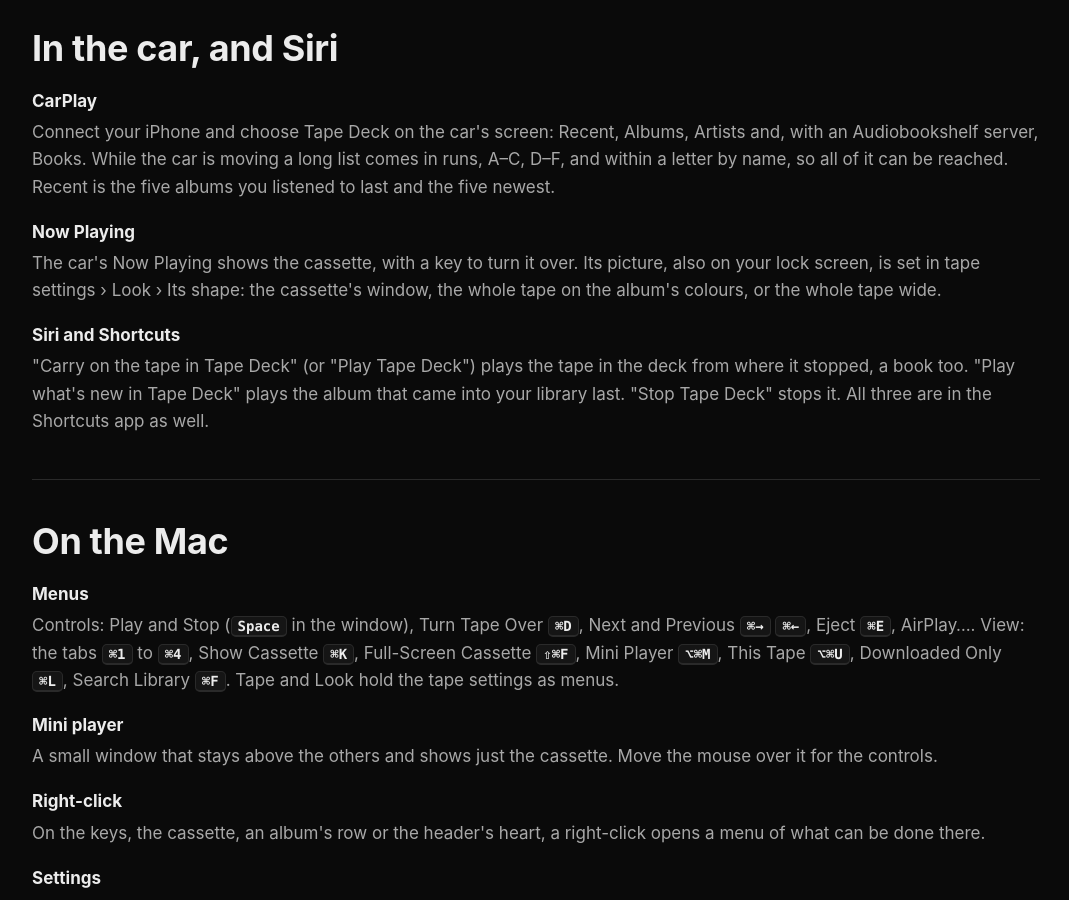
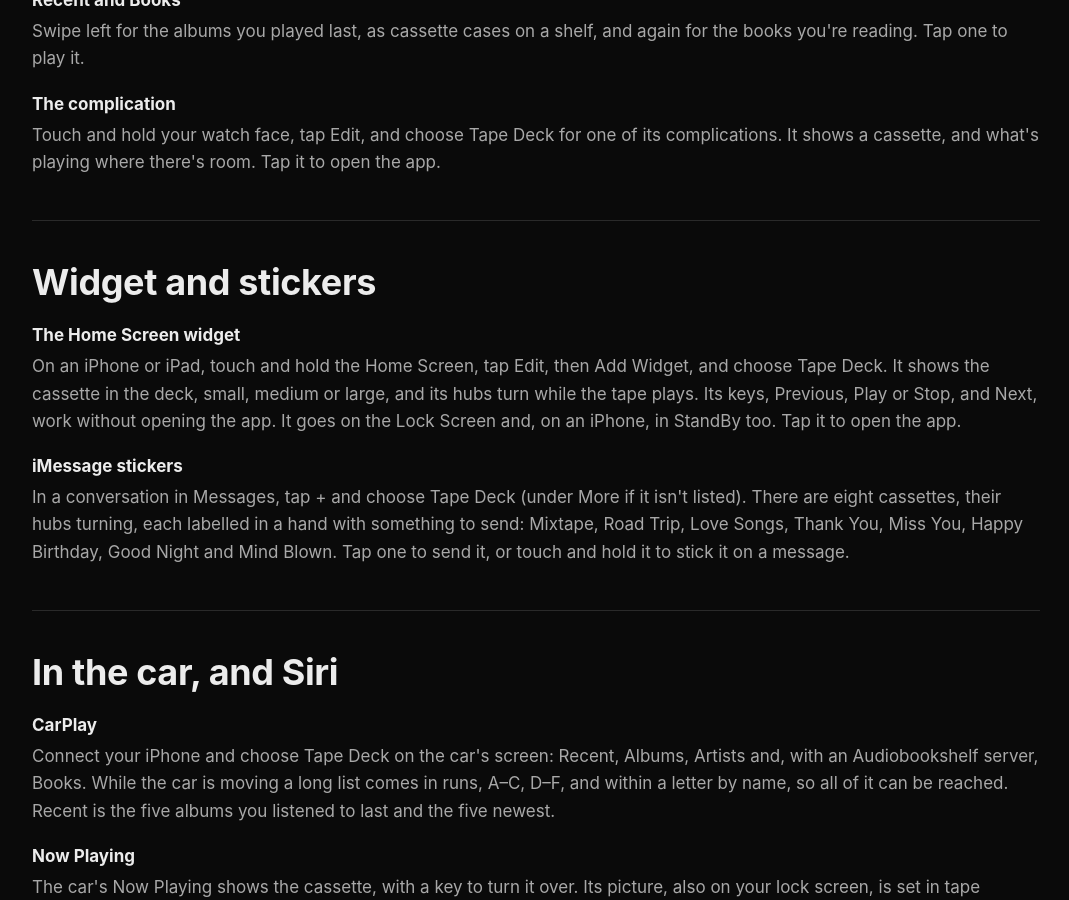
Before and after one commit to andybateman/andybateman.github.io, a Jekyll site: the page tapedeck/help.html, which Jekyll copies as it is, in a window 1280 px wide and 900 px high, scrolled down 5969 px. Shown: the whole window, without its empty margins (104-1173 px from the left). Built offline with Jekyll 4.4.1, drawn with Linux system fonts in a browser that asks for light colours; some of the changed text lies outside the part shown.

Commit message:
/tapedeck/: the source button, tape places, LED meters, the widget and its keys, the stickers

```diff
--- a/tapedeck/help.html
+++ b/tapedeck/help.html
@@ -32,6 +32,7 @@
     <li><a href="#apple">Apple Music</a></li>
     <li><a href="#books">Audiobooks</a></li>
     <li><a href="#watch">Apple Watch</a></li>
+    <li><a href="#widget">Widget and stickers</a></li>
     <li><a href="#car">In the car</a></li>
     <li><a href="#mac">On the Mac</a></li>
     <li><a href="#keys">Keyboard</a></li>
@@ -73,6 +74,8 @@
     <dd>The tape races along the side until you press ■▲ (it stays there) or Play (it plays from there). With the modern keys, tap a skip key for the next or previous track, or hold it to wind.</dd>
     <dt>Wind to a spot</dt>
     <dd>Click the bar in the player, or the track index on the cassette's label, and the reels race there. Click twice on a track to play it from the top. Drag the cassette sideways to wind it by hand.</dd>
+    <dt>A tape keeps its place</dt>
+    <dd>Put an album back in with its ▶ and it plays on from where it was when it came out: the same track and second. ▶ on the album already in the deck starts it from the top, as does a tape that was played to its end. Pick a track to start there instead.</dd>
     <dt>This Tape</dt>
     <dd>The list button in the player, or <kbd>Q</kbd>, shows the album that's playing, whole. Click a track to play it.</dd>
     <dt>A snapped tape</dt>
@@ -97,8 +100,10 @@
     <dd>At the end of side A the deck plays side B backwards without taking the tape out. Off, the tape is turned over between sides. <kbd>D</kbd> turns it over at any time.</dd>
     <dt>Track or Tape view</dt>
     <dd>The switch in the player, or <kbd>T</kbd>. Track shows the track playing; Tape shows the whole tape, side after side, with the leader and any blank tape at the end.</dd>
+    <dt>VU meters</dt>
+    <dd>Tape settings › Look › VU meters, or a right-click on the cassette. Two rows of twelve lights under the cassette, one for each channel, green, then amber, then red as the tape gets louder. They show the tape's level, not the volume's. Apple Music's sound never reaches the deck, so they're off there.</dd>
     <dt>Tape settings</dt>
-    <dd>The gear in the header or on the cassette, or <kbd>G</kbd>. <b>Tape</b>: what a side holds, side length, auto-reverse, the keys and the leader. <b>Sound</b>: the tape's condition, its type and Dolby, the cue tone and motor wow. <b>Look</b>: the shell, the label, the handwriting and the tint from the cover. <b>Library</b>: the music server, the audiobook server, the downloads, and Reset, which puts the settings back to their defaults and keeps your favourites and your place.</dd>
+    <dd>The gear in the header or on the cassette, or <kbd>G</kbd>. <b>Tape</b>: what a side holds, side length, auto-reverse, the keys and the leader. <b>Sound</b>: the tape's condition, its type and Dolby, the cue tone and motor wow. <b>Look</b>: the shell, the label, the handwriting, the VU meters and the tint from the cover. <b>Library</b>: the music server, the audiobook server, the downloads, and Reset, which puts the settings back to their defaults and keeps your favourites and your place.</dd>
   </dl>
 </section>
 
@@ -166,6 +171,16 @@
   </dl>
 </section>
 
+<section id="widget" aria-labelledby="widget-h">
+  <h2 id="widget-h">Widget and stickers</h2>
+  <dl>
+    <dt>The Home Screen widget</dt>
+    <dd>On an iPhone or iPad, touch and hold the Home Screen, tap Edit, then Add Widget, and choose Tape Deck. It shows the cassette in the deck, small, medium or large, and its hubs turn while the tape plays. Its keys, Previous, Play or Stop, and Next, work without opening the app. It goes on the Lock Screen and, on an iPhone, in StandBy too. Tap it to open the app.</dd>
+    <dt>iMessage stickers</dt>
+    <dd>In a conversation in Messages, tap + and choose Tape Deck (under More if it isn't listed). There are eight cassettes, their hubs turning, each labelled in a hand with something to send: Mixtape, Road Trip, Love Songs, Thank You, Miss You, Happy Birthday, Good Night and Mind Blown. Tap one to send it, or touch and hold it to stick it on a message.</dd>
+  </dl>
+</section>
+
 <section id="car" aria-labelledby="car-h">
   <h2 id="car-h">In the car, and Siri</h2>
   <dl>
@@ -222,7 +237,7 @@
   <details><summary>Does Tape Deck stream from a music service?</summary><p>Apple Music, with a subscription: Apple Music, from the source button in the header, plays your Apple Music library and the catalogue as tapes. Otherwise it plays music you have as files: copied into the app, in a folder on the Mac, or on your own music server.</p></details>
   <details><summary>My favourites aren't on my other device</summary><p>They go through iCloud: check you're signed in to iCloud with the same Apple Account on both. They usually arrive within a minute.</p></details>
   <details><summary>How do I make it sound clean?</summary><p>In tape settings › Sound, set the condition to Fresh and turn off the cue tone and motor wow; in Tape, turn off the lead in and lead out.</p></details>
-  <details><summary>Does it collect anything about me?</summary><p>No. There's no account and no tracking, and the only permission the app asks for is to use Apple Music, when you first press its button. Your music stays on your devices and your own servers, and your favourites go through your own iCloud.</p></details>
+  <details><summary>Does it collect anything about me?</summary><p>No. There's no account and no tracking, and the only permission the app asks for is to use Apple Music, the first time you choose it from the source button. Your music stays on your devices and your own servers, and your favourites go through your own iCloud.</p></details>
   <p>Something else? Email <a href="mailto:andy@andybateman.com">andy@andybateman.com</a>. The <a href="privacy.html">privacy policy</a> says what the app keeps, and where.</p>
 </section>
 
--- a/tapedeck/index.html
+++ b/tapedeck/index.html
@@ -51,6 +51,8 @@
       <li><strong>Six hands,</strong> from a biro to a marker, or a different one for each album.</li>
       <li><strong>Type I, II or IV, with Dolby B or C:</strong> printed on the label, cut into the shell's edge, and heard in the sound.</li>
       <li><strong>Take it apart:</strong> a clear shell, the front off, or the whole cassette exploded into its layers.</li>
+      <li><strong>LED VU meters</strong> under the cassette, if you want them: twelve lights a channel, green, amber and red, showing the tape's level.</li>
+      <li><strong>Each tape keeps its place.</strong> Put an album back in and it plays on from the track and second it came out at.</li>
     </ul>
   </div>
   <div class="grid4">
@@ -146,6 +148,8 @@
   <div class="split">
     <ul class="ticks">
       <li><strong>On the iPhone,</strong> turn it sideways and the cassette fills the screen. Haptics let you feel the keys and the reels.</li>
+      <li><strong>On the Home Screen,</strong> a widget of the cassette in the deck, its reels turning while it plays and its keys under it, in three sizes, on the Lock Screen and in StandBy.</li>
+      <li><strong>In Messages,</strong> eight animated stickers of the cassettes, each labelled in a hand with something to send.</li>
       <li><strong>On the Mac,</strong> menus with the standard shortcuts, a mini player that floats above your work, and the media keys.</li>
       <li><strong>Everywhere,</strong> the lock screen and Control Centre, AirPlay speakers with the cassette kept in time with what you hear, and playing on after a call or an announcement.</li>
     </ul>
@@ -155,7 +159,7 @@
 
 <section aria-labelledby="private">
   <h2 id="private">Private by design</h2>
-  <p>No account, no sign-in, no tracking. Tape Deck asks for one permission, and only if you press the Apple Music button: to use Apple Music. Your music stays on your devices and your own server, and your favourites go through your own iCloud.</p>
+  <p>No account, no sign-in, no tracking. Tape Deck asks for one permission, and only if you choose Apple Music from the source button: to use Apple Music. Your music stays on your devices and your own server, and your favourites go through your own iCloud.</p>
 </section>
 
 <section aria-labelledby="get">
--- a/tapedeck/privacy.html
+++ b/tapedeck/privacy.html
@@ -49,7 +49,7 @@
 
 <section aria-labelledby="perm-h">
   <h2 id="perm-h">Permissions</h2>
-  <p>One, and only if you use it: to use Apple Music, asked the first time you press the Apple Music button, so the app can list and play your Apple Music library. Nothing about what you play there reaches the developer; Apple's own terms cover Apple Music. The app asks for nothing else: not your location, contacts, photos, camera or microphone.</p>
+  <p>One, and only if you use it: to use Apple Music, asked the first time you choose Apple Music from the source button, so the app can list and play your Apple Music library. Nothing about what you play there reaches the developer; Apple's own terms cover Apple Music. The app asks for nothing else: not your location, contacts, photos, camera or microphone.</p>
 </section>
 
 <section aria-labelledby="kids-h">
```
Also changed, not shown: tapedeck/img/chew.jpg, tapedeck/img/hero.jpg.
